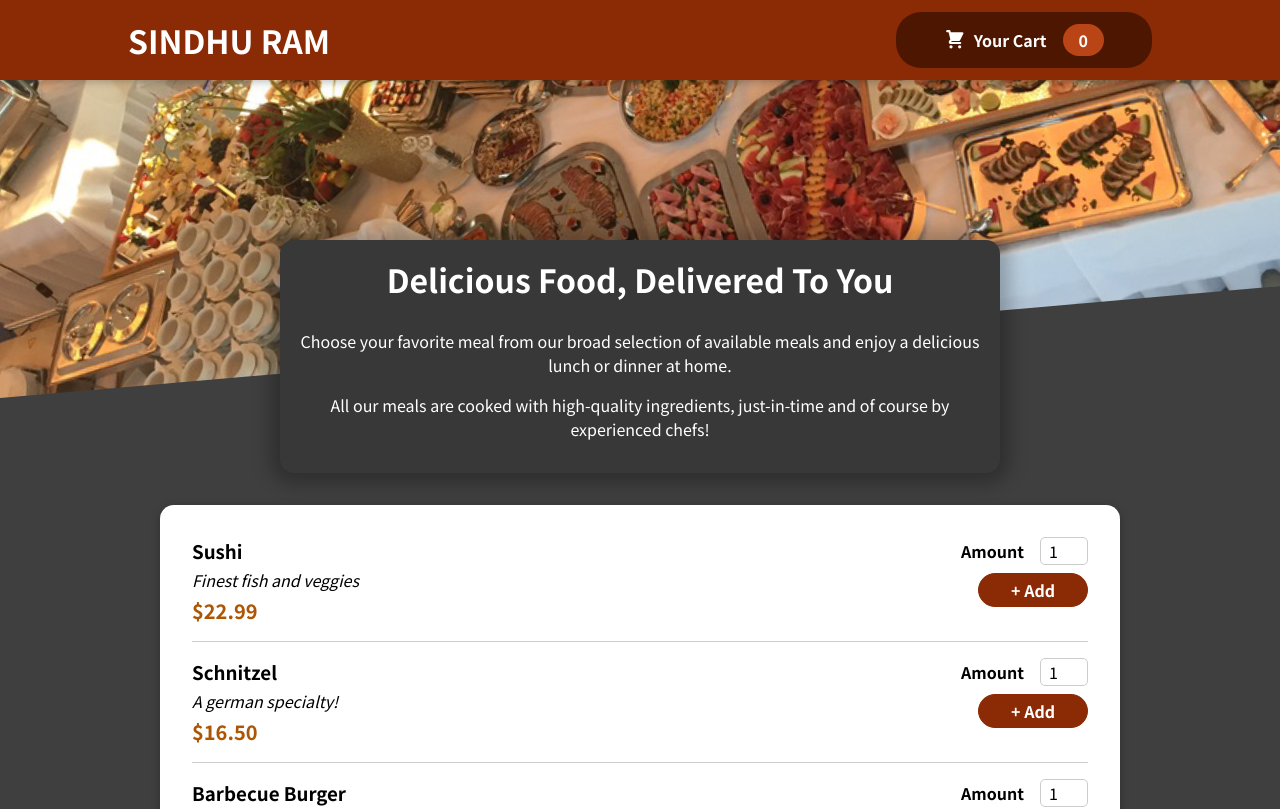
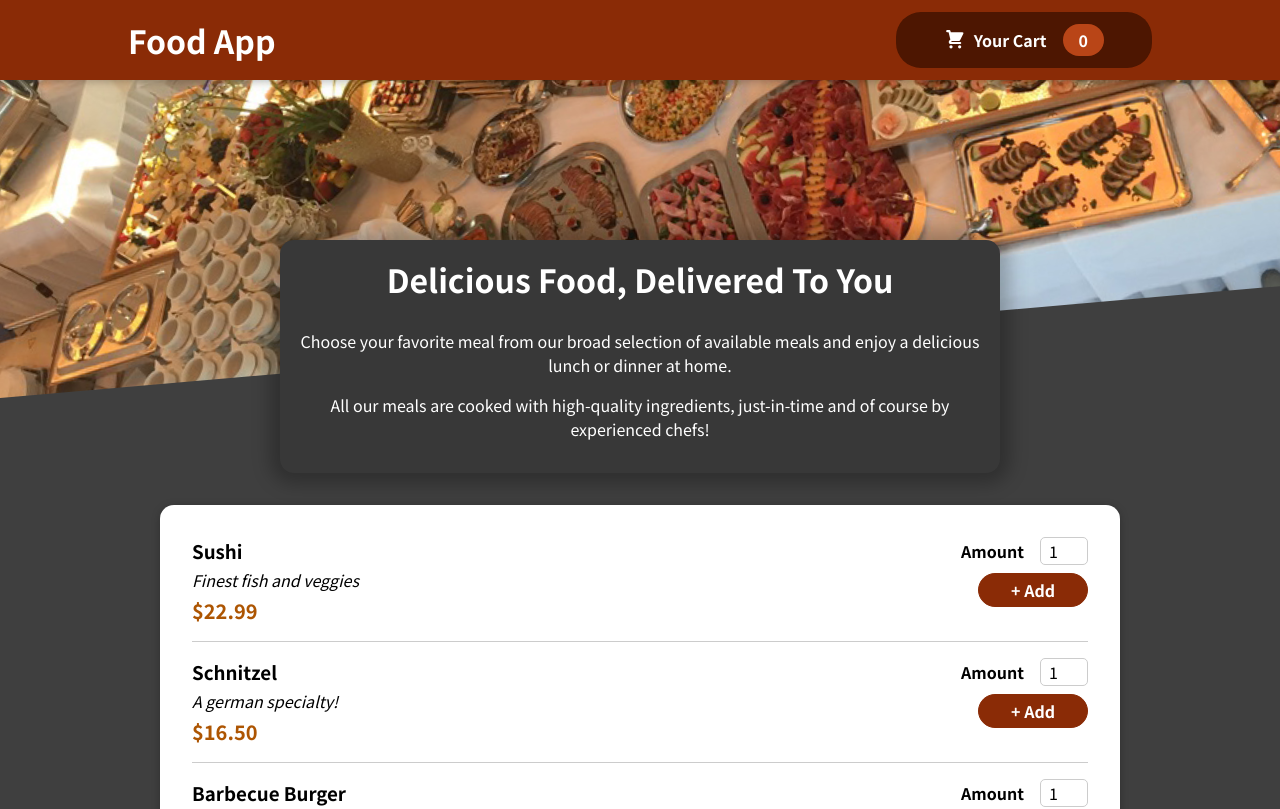
Before and after one commit to ram5353/food-order-react, a React (Create React App) app: page / in a window 1280 px wide. Shown: the top 809 px of the page. Built offline with nearby package versions, Linux system fonts and the light colour scheme.

Commit message:
changed title

```diff
--- a/src/components/Layout/Header.js
+++ b/src/components/Layout/Header.js
@@ -5,7 +5,7 @@ import HeaderCartButton from "./HeaderCartButton";
 const Header = (props) => {
     return <React.Fragment>
         <header className={classes.header}>
-            <h1>SINDHU RAM</h1>
+            <h1>Food App</h1>
             <HeaderCartButton onClick={props.showCart}  />
         </header>
         <div className={classes['main-image']}>
```
Also changed, not shown: 1 other file (tests, documents, lock files or other folders).
